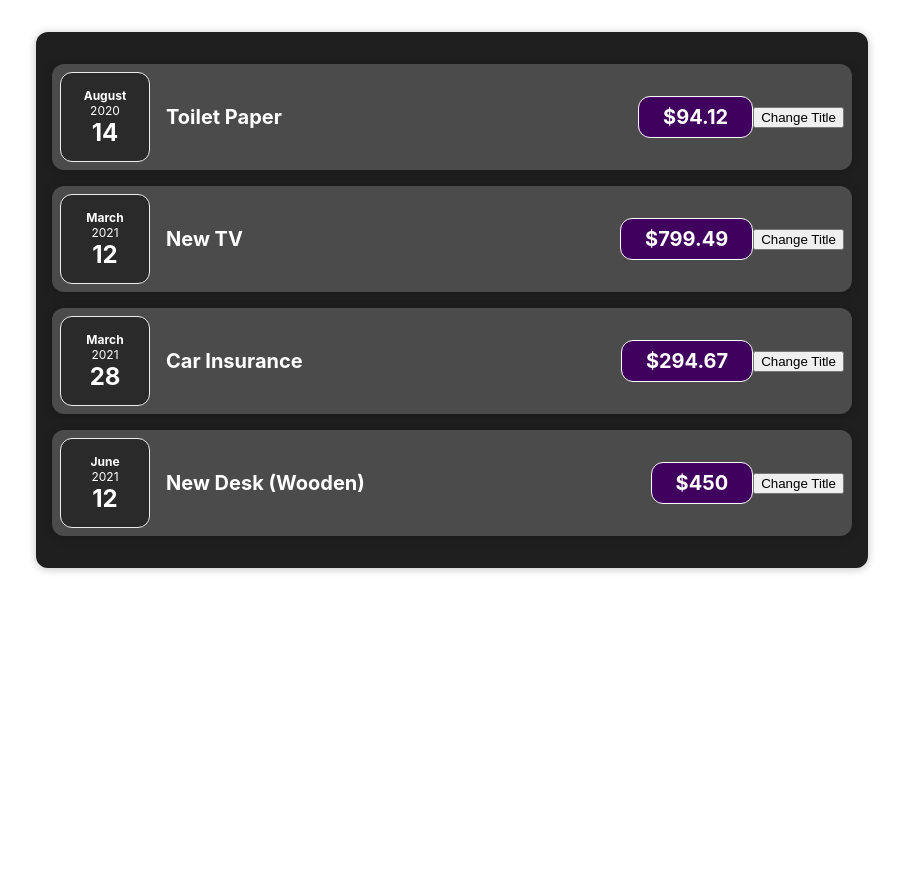
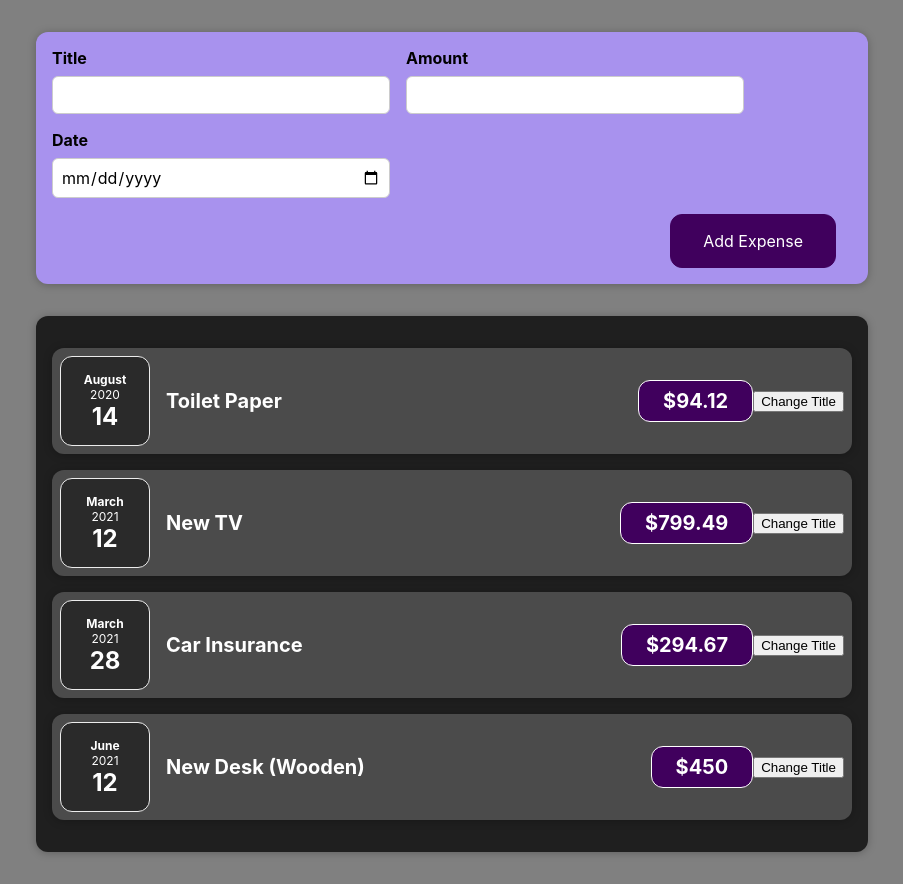
Before and after one commit to qweered/expences-tracker, a React (Create React App) app: page / in a window 1280 px wide. Shown: the whole page, without its empty margins (188-1091 px from the left). Before the commit the page ends 800 px from the top, so only its background shows below. Built offline with nearby package versions, Linux system fonts and the light colour scheme.

Commit message:
feat: add newexspense component

```diff
--- a/src/App.jsx
+++ b/src/App.jsx
@@ -1,5 +1,6 @@
 import "./App.css";
 import Expenses from "./components/Expenses/Expenses.jsx";
+import NewExpense from "./components/NewExpense/NewExpense.jsx";
 
 const App = () => {
   const expenses = [
@@ -24,7 +25,12 @@
     },
   ];
 
-  return <Expenses expenses={expenses} />;
+  return (
+    <>
+      <NewExpense />
+      <Expenses expenses={expenses} />
+    </>
+  );
 };
 
 export default App;
--- /dev/null
+++ b/src/components/NewExpense/ExpenseForm.css
@@ -0,0 +1,26 @@
+.new-expense__controls {
+    display: flex;
+    flex-wrap: wrap;
+    gap: 1rem;
+    margin-bottom: 1rem;
+    text-align: left;
+}
+
+.new-expense__control label {
+    font-weight: bold;
+    margin-bottom: 0.5rem;
+    display: block;
+}
+
+.new-expense__control input {
+    font: inherit;
+    padding: 0.5rem;
+    border-radius: 6px;
+    border: 1px solid #ccc;
+    width: 20rem;
+    max-width: 100%;
+}
+
+.new-expense__actions {
+    text-align: right;
+}
--- /dev/null
+++ b/src/components/NewExpense/ExpenseForm.jsx
@@ -0,0 +1,25 @@
+import "./ExpenseForm.css";
+
+const ExpenseForm = () => (
+  <form>
+    <div className="new-expense__controls">
+      <div className="new-expense__control">
+        <label>Title</label>
+        <input type="text" />
+      </div>
+      <div className="new-expense__control">
+        <label>Amount</label>
+        <input min="0.01" step="0.01" type="number" />
+      </div>
+      <div className="new-expense__control">
+        <label>Date</label>
+        <input max="2022-12-31" min="2019-01-01" type="date" />
+      </div>
+    </div>
+    <div className="new-expense__actions">
+      <button type="submit">Add Expense</button>
+    </div>
+  </form>
+);
+
+export default ExpenseForm;
--- /dev/null
+++ b/src/components/NewExpense/NewExpense.css
@@ -0,0 +1,38 @@
+.new-expense {
+    background-color: #a892ee;
+    padding: 1rem;
+    margin: 2rem auto;
+    width: 50rem;
+    max-width: 95%;
+    border-radius: 12px;
+    text-align: center;
+    box-shadow: 0 1px 8px rgba(0, 0, 0, 0.25);
+}
+
+.new-expense button {
+    font: inherit;
+    cursor: pointer;
+    padding: 1rem 2rem;
+    border: 1px solid #40005d;
+    background-color: #40005d;
+    color: white;
+    border-radius: 12px;
+    margin-right: 1rem;
+}
+
+.new-expense button:hover,
+.new-expense button:active {
+    background-color: #510674;
+    border-color: #510674;
+}
+
+.new-expense button.alternative {
+    color: #220131;
+    border-color: transparent;
+    background-color: transparent;
+}
+
+.new-expense button.alternative:hover,
+.new-expense button.alternative:active {
+    background-color: #ddb3f8;
+}
--- /dev/null
+++ b/src/components/NewExpense/NewExpense.jsx
@@ -0,0 +1,10 @@
+import "./NewExpense.css";
+import ExpenseForm from "./ExpenseForm.jsx";
+
+const NewExpense = () => (
+  <div className="new-expense">
+    <ExpenseForm />
+  </div>
+);
+
+export default NewExpense;
--- a/src/index.css
+++ b/src/index.css
@@ -5,6 +5,7 @@
     sans-serif;
   -webkit-font-smoothing: antialiased;
   -moz-osx-font-smoothing: grayscale;
+  background-color: gray;
 }
 
 code {
```
Also changed, not shown: .eslintrc.json.
